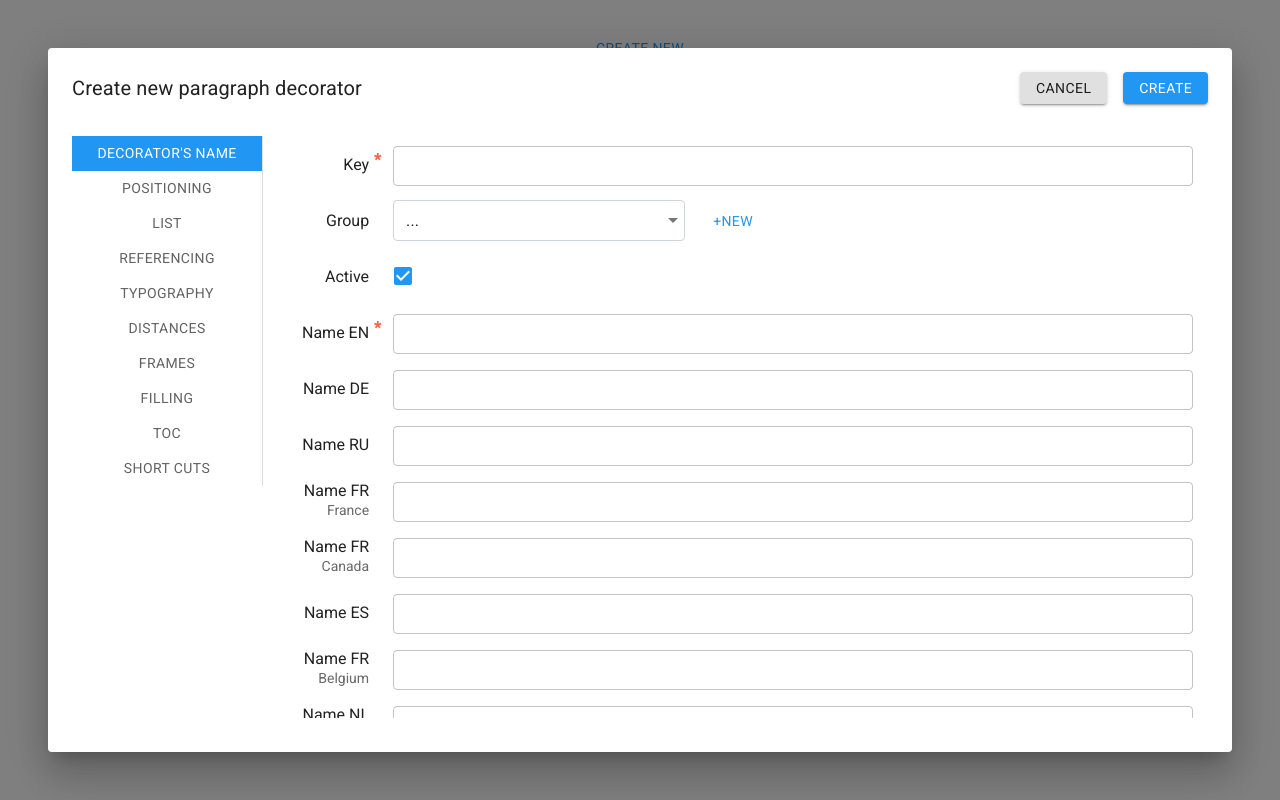
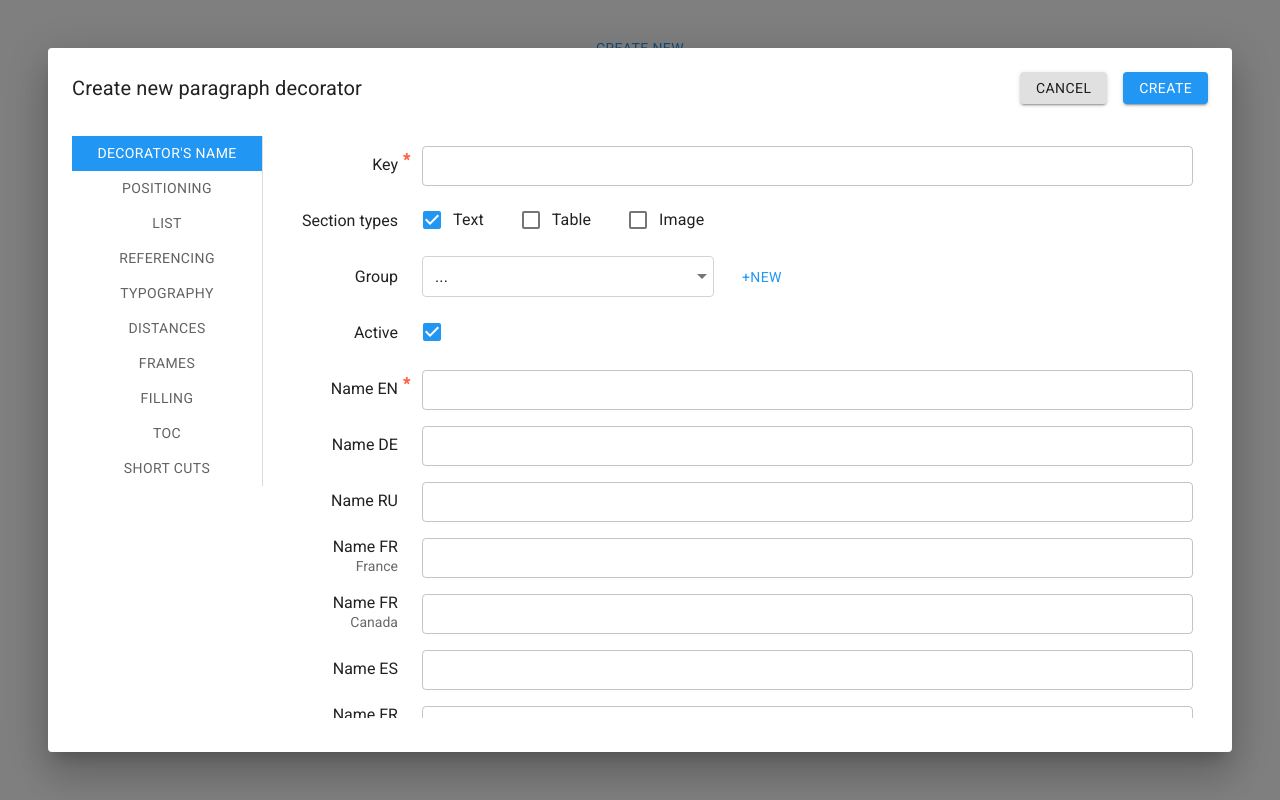
Before and after one commit to svognev/newdec, a React (Create React App) app: page / in a window 1280 px wide. Built offline with nearby package versions, Linux system fonts and the light colour scheme.

Commit message:
add section types props

```diff
--- a/src/components/DecoratorDialog/constants/constants.js
+++ b/src/components/DecoratorDialog/constants/constants.js
@@ -6,10 +6,10 @@ export const alignmentsMap = {
 };
 
 export const backSpaceActions = [
-    { key: 'merge', value: 'Merge' },
-    { key: 'apply_other_pd', value: 'Apply other PD' },
-    { key: 'remove_pd', value: 'Remove PD' },
-    { key: 'nothing', value: 'Nothing' }
+    { key: "merge", value: "Merge" },
+    { key: "apply_other_pd", value: "Apply other PD" },
+    { key: "remove_pd", value: "Remove PD" },
+    { key: "nothing", value: "Nothing" }
 ];
 
 export const bulletNamesMap = {
@@ -19,11 +19,11 @@ export const bulletNamesMap = {
 };
 
 export const listStyleTypes = [
-    { name: '1, 2, 3', value: 'decimal' },
-    {  name: 'A, B, C', value: 'upper-alpha' },
-    {  name: 'a, b, c', value: 'lower-alpha' },
-    {  name: 'I, II, III', value: 'upper-roman' },
-    {  name: 'i, ii, iii', value: 'lower-roman' },
+    { name: "1, 2, 3", value: "decimal" },
+    {  name: "A, B, C", value: "upper-alpha" },
+    {  name: "a, b, c", value: "lower-alpha" },
+    {  name: "I, II, III", value: "upper-roman" },
+    {  name: "i, ii, iii", value: "lower-roman" },
 ];
 
 export const numberingSets = {
@@ -34,4 +34,10 @@ export const numberingSets = {
     "lower-roman": ["i", "ii", "iii", "xx", "xxx"],
 };
 
+export const sectionTypesMap = [
+ { key: "text", value: "Text" },
+ { key: "table", value: "Table" },
+ { key: "img", value: "Image" },
+];
+
 export const sampleText = `<div>Sample Text. You can change it.</div><div>Lorem ipsum dolor sit amet, consectetur adipiscing elit. Nunc ornare maximus vehicula. Duis nisi velit, dictum id mauris vitae, lobortis pretium quam.</div>`;
--- a/src/components/DecoratorDialog/constants/index.js
+++ b/src/components/DecoratorDialog/constants/index.js
@@ -8,6 +8,7 @@ import {
     bulletNamesMap,
     listStyleTypes,
     numberingSets,
+    sectionTypesMap,
     sampleText,
 } from "./constants";
 import {
@@ -38,6 +39,7 @@ export {
     numberingSets,
     tabsErrorInitialState,
     sectionsTabNumbers,
+    sectionTypesMap,
     sampleText,
     fontSet,
     initialFormState,
--- a/src/components/DecoratorDialog/constants/initialFormState.js
+++ b/src/components/DecoratorDialog/constants/initialFormState.js
@@ -1,4 +1,5 @@
 import { LANGS } from "./localeConstants";
+import { sectionTypesMap } from "./constants";
 
 export const HOLDER = "HOLDER-POLDER";
 export const DEFAULT_FONT = "Helvetica";
@@ -38,6 +39,7 @@ export const autoFillingRequiredFields = {
 export const initialFormState = {
     ...autoFillingRequiredFields,
     decKey: "",
+    sectionTypes: { ...sectionTypesMap.reduce((acc, { key }, i) => ({ ...acc, [key]: !i }), {})},
     group: "",
     groupToCreate: "",
     active: true,
--- a/src/components/DecoratorDialog/sections/NamesSection.js
+++ b/src/components/DecoratorDialog/sections/NamesSection.js
@@ -5,6 +5,7 @@ import TextField from "@material-ui/core/TextField";
 import Checkbox from "@material-ui/core/Checkbox";
 import NativeSelect from "@material-ui/core/NativeSelect";
 import Button from "@material-ui/core/Button";
+import FormControlLabel from "@material-ui/core/FormControlLabel";
 
 import CustomInput from "../common/CustomInput";
 import NewGroupDialog from "../common/NewGroupDialog";
@@ -12,7 +13,7 @@ import LabelWithAsterisk from "../common/LabelWithAsterisk";
 import withNewGroupControl from "../hoc/withNewGroupControl";
 import { hasErrorInSection, focusOnEmptyField } from "../helpers";
 import { setValue, toggleValue, updateValidationError } from "../actions";
-import { MAIN_LANG_KEY, ADDITIONAL_LANGS } from "../constants";
+import { MAIN_LANG_KEY, ADDITIONAL_LANGS, sectionTypesMap } from "../constants";
 
 class NamesSection extends React.Component {
     decKeyInputRef = React.createRef();
@@ -32,7 +33,15 @@ class NamesSection extends React.Component {
             [langKey]: e.target.value,
         };
         this.props.changeName(null, newValue);
-    }
+    };
+
+    onSectionTypesChange = typeName => e => {
+        const newValue = {
+            ...this.props.sectionTypes,
+            [typeName]: e.target.checked,
+        };
+        this.props.changeSectionTypes(null, newValue);
+    };
 
     componentDidMount() {
         if (this.props.validationErrorInSection) {
@@ -60,6 +69,7 @@ class NamesSection extends React.Component {
             hideGroupDialogValidationError,
             validationErrorInSection,
             decKey, changeDecKey,
+            sectionTypes,
             group,
             active, changeActive,
             name,
@@ -79,6 +89,21 @@ class NamesSection extends React.Component {
                     variant="outlined"
                     margin="dense"
                 />
+
+                <span>Section types</span>
+                <div className="checkBoxesSet">
+                    { sectionTypesMap.map(({ key, value }) => (
+                        <div className="labeledCheckbox">
+                            <FormControlLabel
+                                control={<Checkbox color="primary" />}
+                                label={value}
+                                labelPlacement="end"
+                                checked={sectionTypes[key]}
+                                onChange={this.onSectionTypesChange(key)}
+                            />
+                        </div>
+                    ))}
+                </div>
 
                 <span>Group</span>
                 <div>
@@ -159,6 +184,7 @@ const mapStateToProps = ({ decoratorDialog: { form, validationError }}) => {
         active: form.active,
         name: form.name,
         groupToCreate: form.groupToCreate,
+        sectionTypes: form.sectionTypes,
     };
 };
 
@@ -170,6 +196,7 @@ const mapDispatchToProps = dispatch => {
         changeGroupToCreate: setValue(dispatch)("groupToCreate"),
         changeActive: toggleValue(dispatch)("active"),
         changeName: setValue(dispatch)("name"),
+        changeSectionTypes: setValue(dispatch)("sectionTypes"),
     };
 };
 
```
Also changed, not shown: src/components/DecoratorDialog/helpers/DecDataParser.js (+24 -0 lines).
